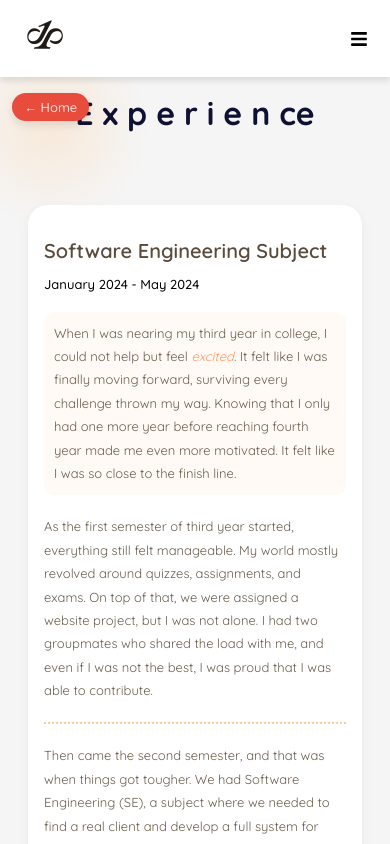
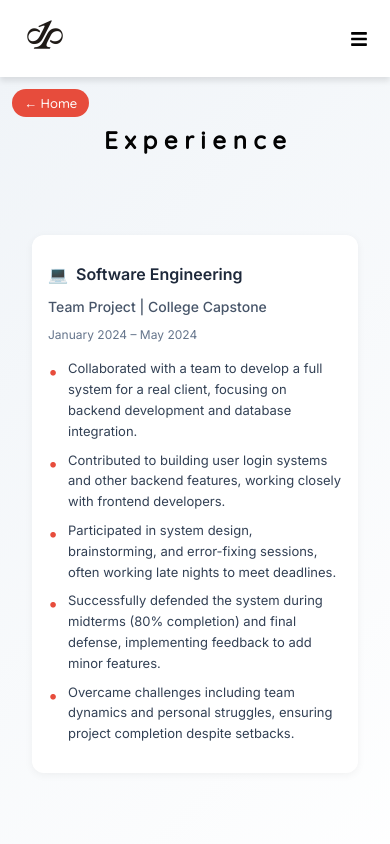
Before and after one commit to paulo-24/portfolio, a React (Vite) app: page /experience in a window 390 px wide. Built offline with nearby package versions, Linux system fonts and the light colour scheme.

Commit message:
Update Project files

```diff
--- a/src/pages/Experience.css
+++ b/src/pages/Experience.css
@@ -1,252 +1,173 @@
-@import url('https://fonts.googleapis.com/css2?family=Quicksand:wght@300;400;500;600;700&display=swap');
+@import url('https://fonts.googleapis.com/css2?family=Inter:wght@300;400;500;600;700&family=Quicksand:wght@500&display=swap');
 
 .experience {
   min-height: 100vh;
   display: flex;
   justify-content: center;
   align-items: center;
-    background: #f5f5f5;
+  background: linear-gradient(135deg, #f0f4f8, #ffffff);
   padding: 40px;
   box-sizing: border-box;
-    font-family: 'Quicksand', sans-serif;
+  font-family: 'Inter', sans-serif;
   position: relative;
-    overflow: hidden;
-}
-
-.experience::before {
-    content: '';
-    position: absolute;
-    top: -50px;
-    left: -50px;
-    width: 200px;
-    height: 200px;
-    background: radial-gradient(circle, rgba(255, 204, 153, 0.3), transparent 70%);
-    z-index: -1;
-}
-
-.experience::after {
-    content: '';
-    position: absolute;
-    bottom: -50px;
-    right: -50px;
-    width: 200px;
-    height: 200px;
-    background: radial-gradient(circle, rgba(153, 204, 255, 0.3), transparent 70%);
-    z-index: -1;
+  animation: fadeInUp 0.8s ease-in-out both;
 }
 
 .button-wrapper {
   position: absolute;
-    top: 40px;
+  top: 20px;
   left: 20px;
-    z-index: 10;
 }
 
 .top-back-button {
-    display: inline-block;
+  display: inline-flex;
+  align-items: center;
   padding: 10px 20px;
-    background: #e74c3c;
-    color: #fffc;
+  background: #e74c3c !important;
+  color: #fff;
   text-decoration: none;
   border-radius: 20px;
-    font-size: 16px;
+  font-size: 1rem;
   font-weight: 500;
-    transition: all 0.3s ease;
   font-family: 'Quicksand', sans-serif;
-    box-shadow: 0 4px 8px rgba(0, 0, 0, 0.1);
+  transition: background 0.3s ease, transform 0.2s ease, box-shadow 0.2s ease;
+  box-shadow: 0 0 0 rgba(0, 0, 0, 0);
 }
 
 .top-back-button:hover {
   background: #c0392b;
-    transform: scale(1.05);
-    box-shadow: 0 6px 12px rgba(0, 0, 0, 0.15);
-}
-
-.top-back-button span {
-    display: inline-block;
+  transform: translateY(-2px);
+  box-shadow: 0 0 10px rgba(231, 76, 60, 0.4);
 }
 
 .experience-container {
   max-width: 800px;
   width: 100%;
-    padding: 0 24px;
-    box-sizing: border-box;
-    position: relative;
+  padding: 0 16px;
 }
 
 .experience-header-top {
-    display: flex;
-    align-items: center;
-    justify-content: center;
-    margin-bottom: 60px;
+  text-align: center;
+  margin-bottom: 48px;
 }
 
 .experience-title {
+  font-size: 36px;
+  font-weight: 700;
   font-family: 'Quicksand', sans-serif;
-    font-size: 48px;
-    font-weight: 700;
-    color: #0f1132;
+  color: #030303;
   margin: 0;
-    text-align: center;
-    animation: bounce-in 1s ease-in-out;
-}
-
-@keyframes bounce-in {
-    0% { transform: scale(0.5); opacity: 0; }
-    60% { transform: scale(1.1); opacity: 1; }
-    100% { transform: scale(1); }
+  position: relative;
+  display: inline-block;
+  transition: all 0.3s ease;
 }
 
 .experience-list {
   display: flex;
   flex-direction: column;
-    gap: 40px;
+  gap: 24px;
 }
 
 .experience-item {
   background: #ffffff;
-    border-radius: 20px;
-    padding: 32px;
-    box-shadow: 0 4px 12px rgba(0, 0, 0, 0.05);
-    transition: all 0.3s ease;
+  border-radius: 12px;
+  padding: 24px;
+  box-shadow: 0 2px 8px rgba(0, 0, 0, 0.05);
+  transition: transform 0.3s ease, box-shadow 0.3s ease;
 }
 
 .experience-item:hover {
-    transform: translateY(-5px);
-    box-shadow: 0 8px 16px rgba(0, 0, 0, 0.1);
+  transform: translateY(-6px);
+  box-shadow: 0 6px 20px rgba(59, 130, 246, 0.2);
 }
 
 .experience-header {
-    margin-bottom: 20px;
+  margin-bottom: 16px;
 }
 
 .experience-role {
-    font-size: 26px;
+  font-size: 20px;
   font-weight: 600;
-    color: #5a4b3c;
-    margin-bottom: 8px;
-    font-family: 'Quicksand', sans-serif;
+  color: #1e293b;
+  margin-bottom: 4px;
+  display: flex;
+  align-items: center;
+  gap: 8px;
+}
+
+.experience-company {
+  font-size: 16px;
+  font-weight: 500;
+  color: #475569;
+  margin-bottom: 4px;
 }
 
 .experience-duration {
-    font-size: 16px;
-    font-weight: 500;
-    color: #000000;
-    margin-bottom: 16px;
-    font-family: 'Quicksand', sans-serif;
+  font-size: 14px;
+  font-weight: 400;
+  color: #64748b;
 }
 
 .experience-description {
-    color: #6b5e4e;
-    font-family: 'Quicksand', sans-serif;
-    font-size: 16px;
-    font-weight: 400;
-    line-height: 1.8;
+  color: #334155;
+  font-size: 15px;
+  line-height: 1.6;
 }
 
-.experience-description p {
-    margin-bottom: 20px;
+.experience-description ul {
+  list-style: none;
+  padding: 0;
 }
 
-.experience-description p em {
-    font-style: italic;
-    color: #ff9966;
+.experience-description li {
+  position: relative;
+  padding-left: 20px;
+  margin-bottom: 8px;
 }
 
-.experience-description hr {
-    border: 0;
-    border-top: 2px dotted #ffcc99;
-    margin: 20px 0;
-}
-
-.experience-description p:nth-child(odd) {
-    background: rgba(255, 204, 153, 0.1);
-    padding: 10px;
-    border-radius: 10px;
-}
-
-.experience-description .highlight-quote {
+.experience-description li:before {
+  content: '•';
+  position: absolute;
+  left: 0;
+  color: #e74c3c ;
   font-size: 18px;
-    font-weight: 500;
-    color: #ff9966;
-    background: rgba(255, 204, 153, 0.2);
-    padding: 15px;
-    border-radius: 10px;
-    margin: 20px 0;
-    text-align: center;
 }
 
 .back-button-container {
   display: flex;
   justify-content: center;
-    margin-top: 60px;
+  margin-top: 48px;
 }
 
 .back-button {
-    display: inline-block;
-    padding: 14px 32px;
-    background: #99ccff;
-    color: #5a4b3c;
+  display: inline-flex;
+  align-items: center;
+  padding: 10px 24px;
+  color: #ffffff;
   text-decoration: none;
-    border-radius: 20px;
-    font-size: 16px;
+  border-radius: 8px;
+  font-size: 14px;
   font-weight: 500;
-    transition: all 0.3s ease;
-    font-family: 'Quicksand', sans-serif;
-    box-shadow: 0 4px 8px rgba(0, 0, 0, 0.1);
+  transition: background 0.3s ease, transform 0.2s ease, box-shadow 0.2s ease;
+  box-shadow: 0 0 0 rgba(0, 0, 0, 0);
 }
 
 .back-button:hover {
-    background: #66b3ff;
-    transform: scale(1.05);
-    box-shadow: 0 6px 12px rgba(0, 0, 0, 0.15);
+  background: #2563eb;
+  transform: translateY(-2px);
+  box-shadow: 0 0 10px rgba(59, 130, 246, 0.4);
 }
 
-.back-button span {
-    display: inline-block;
+/* Animation */
+@keyframes fadeInUp {
+  from {
+    opacity: 0;
+    transform: translateY(30px);
   }
-
-.floating-cta {
-    position: fixed;
-    bottom: 20px;
-    right: 20px;
-    z-index: 100;
+  to {
+    opacity: 1;
+    transform: translateY(0);
   }
-
-.cta-button {
-    display: flex;
-    align-items: center;
-    justify-content: center;
-    width: 60px;
-    height: 60px;
-    background: #ff9966;
-    color: #ffffff;
-    text-decoration: none;
-    border-radius: 50%;
-    font-size: 14px;
-    font-weight: 500;
-    box-shadow: 0 4px 8px rgba(0, 0, 0, 0.1);
-    animation: gentle-bounce 2s infinite;
-}
-
-.cta-button span {
-    display: none;
-}
-
-.cta-button:hover span {
-    display: inline;
-    position: absolute;
-    right: 70px;
-    background: #ff9966;
-    color: #ffffff;
-    padding: 5px 10px;
-    border-radius: 10px;
-    box-shadow: 0 4px 8px rgba(0, 0, 0, 0.1);
-}
-
-@keyframes gentle-bounce {
-    0%, 100% { transform: translateY(0); }
-    50% { transform: translateY(-5px); }
 }
 
 /* Responsive Design */
@@ -255,33 +176,12 @@
     padding: 32px;
   }
 
-    .experience-container {
-        padding: 0 20px;
-    }
-
   .experience-title {
-        font-size: 40px;
-        margin-bottom: 48px;
+    font-size: 32px;
   }
 
   .experience-item {
-        padding: 24px;
-    }
-
-    .experience-role {
-        font-size: 24px;
-    }
-
-    .experience-duration {
-        font-size: 15px;
-    }
-
-    .experience-description {
-        font-size: 15px;
-    }
-
-    .experience-description .highlight-quote {
-        font-size: 16px;
+    padding: 20px;
   }
 }
 
@@ -290,58 +190,30 @@
     padding: 24px;
   }
 
-    .experience-container {
-        padding: 0 16px;
-    }
-
   .button-wrapper {
-        top: 24px;
+    top: 16px;
     left: 16px;
   }
 
-    .experience-header-top {
+  .experience-title {
+    font-size: 28px;
     margin-bottom: 40px;
   }
 
-    .experience-title {
-        font-size: 36px;
+  .experience-role {
+    font-size: 18px;
   }
 
-    .experience-item {
-        padding: 20px;
-    }
-
-    .experience-role {
-        font-size: 22px;
+  .experience-company {
+    font-size: 15px;
   }
 
   .experience-duration {
-        font-size: 14px;
+    font-size: 13px;
   }
 
   .experience-description {
     font-size: 14px;
-    }
-
-    .experience-description .highlight-quote {
-        font-size: 14px;
-        padding: 10px;
-    }
-
-    .back-button {
-        padding: 12px 24px;
-        font-size: 15px;
-    }
-
-    .top-back-button {
-        padding: 8px 16px;
-        font-size: 14px;
-    }
-
-    .cta-button {
-        width: 50px;
-        height: 50px;
-        font-size: 12px;
   }
 }
 
@@ -350,17 +222,13 @@
     padding: 16px;
   }
 
-    .experience-container {
-        padding: 0 12px;
-    }
-
   .button-wrapper {
-        top: 16px;
+    top: 12px;
     left: 12px;
   }
 
   .experience-title {
-        font-size: 32px;
+    font-size: 24px;
     margin-bottom: 32px;
   }
 
@@ -369,35 +237,28 @@
   }
 
   .experience-role {
-        font-size: 20px;
+    font-size: 16px;
+  }
+
+  .experience-company {
+    font-size: 14px;
   }
 
   .experience-duration {
-        font-size: 13px;
+    font-size: 12px;
   }
 
   .experience-description {
     font-size: 13px;
   }
 
-    .experience-description .highlight-quote {
+  .back-button {
+    padding: 8px 20px;
     font-size: 13px;
-        padding: 8px;
-    }
-
-    .back-button {
-        padding: 10px 20px;
-        font-size: 14px;
   }
 
   .top-back-button {
     padding: 6px 12px;
     font-size: 13px;
   }
-
-    .cta-button {
-        width: 40px;
-        height: 40px;
-        font-size: 10px;
 }
-}
--- a/src/pages/Experience.jsx
+++ b/src/pages/Experience.jsx
@@ -6,7 +6,7 @@ import './Experience.css';
 
 const Experience = () => {
   return (
-    <div className="experience" data-aos="fade-up">
+    <div className="experience">
       <div className="button-wrapper">
         <Link to="/" className="top-back-button">
           <span>← Home</span>
@@ -14,65 +14,25 @@ const Experience = () => {
       </div>
       <section className="experience-container">
         <div className="experience-header-top">
-          <h1 className="experience-title">E x p e r i e n ce</h1>
+          <h1 className="experience-title">E x p e r i e n c e</h1>
         </div>
         <div className="experience-list">
           <div className="experience-item" data-aos="fade-up" data-aos-delay="100">
             <div className="experience-header">
-              <h2 className="experience-role">Software Engineering Subject</h2>
-              <p className="experience-duration">January 2024 - May 2024</p>
+              <h2 className="experience-role">
+                <span role="img" aria-label="laptop">💻</span> Software Engineering
+              </h2>
+              <p className="experience-company">Team Project | College Capstone</p>
+              <p className="experience-duration">January 2024 – May 2024</p>
             </div>
             <div className="experience-description">
-              <p>
-                When I was nearing my third year in college, I could not help but feel <em>excited</em>. It felt like I was finally moving forward, surviving every challenge thrown my way. Knowing that I only had one more year before reaching fourth year made me even more motivated. It felt like I was so close to the finish line.
-              </p>
-              <p>
-                As the first semester of third year started, everything still felt manageable. My world mostly revolved around quizzes, assignments, and exams. On top of that, we were assigned a website project, but I was not alone. I had two groupmates who shared the load with me, and even if I was not the best, I was proud that I was able to contribute.
-              </p>
-              <hr />
-              <p>
-                Then came the second semester, and that was when things got tougher. We had Software Engineering (SE), a subject where we needed to find a real client and develop a full system for them. I remember feeling a wave of anxiety when it was time to form groups. Deep down, I knew that none of us were experts. We barely knew enough programming to be confident.
-              </p>
-              <p>
-                At that point, the only thing I really knew was basic backend development. I could create simple features like user login systems connected to a database. Still, we organized ourselves. One of us volunteered to handle the frontend, another took care of the documentation, and I focused on the backend.
-              </p>
-              <p>
-                From the very first day, we hit the ground running. We searched for a client, got our project title approved, and immediately started building. Our frontend developer worked module by module, sending me each update so that I could work on the backend side right away. Meanwhile, our documenter was not just handling reports. He also helped us design the system, offering ideas about how the website could be more user-friendly and visually appealing.
-              </p>
-              <p>
-                This became our routine: long nights of brainstorming, coding, and fixing errors. Sometimes we even stayed overnight just to communicate better and align our progress. It was exhausting. I had never built a full system before, and the weight of being responsible for the backend was overwhelming. There were nights when I doubted myself, wondering if I was really capable of pulling this off.
-              </p>
-              <p>
-                Little by little, we made progress. Our system slowly started to take shape. It was not perfect, but it was something we built from scratch with everything we had.
-              </p>
-              <hr />
-              <p className="highlight-quote">
-                Midterms came, and with it, the challenge of defending 80 percent of our system. I was nervous, but when the day came, we stood proudly before the panel.
-              </p>
-              <p>
-                To our relief, we passed. They only requested a few additional features, which we were confident we could finish. It was not easy and our progress was slow, but we knew we could complete it.
-              </p>
-              <p>
-                Of course, the journey was not without its ups and downs. Things became even harder because both I and our documenter were going through serious family problems. These struggles slowed down our progress even more and made it difficult to continue. But somehow, we managed to keep moving forward, even if it meant starting over several times.
-              </p>
-              <p>
-                Eventually, it came to a point where only the documenter and I were working on the system. Our frontend developer had already completed his tasks and had other responsibilities to focus on. In reality, we were actually four in the group, but one member contributed nothing. He would only show up during defenses. Even if we did not inform him, he was always present during the defense presentations, which felt unfair but there was little we could do.
-              </p>
-              <p>
-                When we finally completed the system, I knew it was not perfect. Given everything we went through, it was hard to stay fully focused, especially with the final defense approaching. Still, I held onto hope. I kept telling myself that as long as we could present our system well and prove that we met our client's requirements, we would pass.
-              </p>
-              <p>
-                The day of our final defense arrived, and I was extremely nervous. Once we started presenting, everything went smoothly. We were able to explain everything clearly. In the end, we passed, with just one minor function that needed to be added based on their suggestions.
-              </p>
-              <p>
-                We were overjoyed. It was not just our group. All of our friends from different groups also passed. That moment made the end of third year feel even more special. After completing the revisions assigned to me, I finally felt relieved.
-              </p>
-              <p className="highlight-quote">
-                Finishing third year was not just about passing a subject. It was about pushing through every struggle and proving to myself that no matter how hard things get, perseverance will always lead you to the finish line.
-              </p>
-              <p>
-                I thought that after third year, the hard part was over. Little did I know that fourth year would be even tougher, with projects far more complex than Software Engineering. Haha.
-              </p>
+              <ul>
+                <li>Collaborated with a team to develop a full system for a real client, focusing on backend development and database integration.</li>
+                <li>Contributed to building user login systems and other backend features, working closely with frontend developers.</li>
+                <li>Participated in system design, brainstorming, and error-fixing sessions, often working late nights to meet deadlines.</li>
+                <li>Successfully defended the system during midterms (80% completion) and final defense, implementing feedback to add minor features.</li>
+                <li>Overcame challenges including team dynamics and personal struggles, ensuring project completion despite setbacks.</li>
+              </ul>
             </div>
           </div>
         </div>
```
Lines whose indentation alone changed are shown as unchanged.
